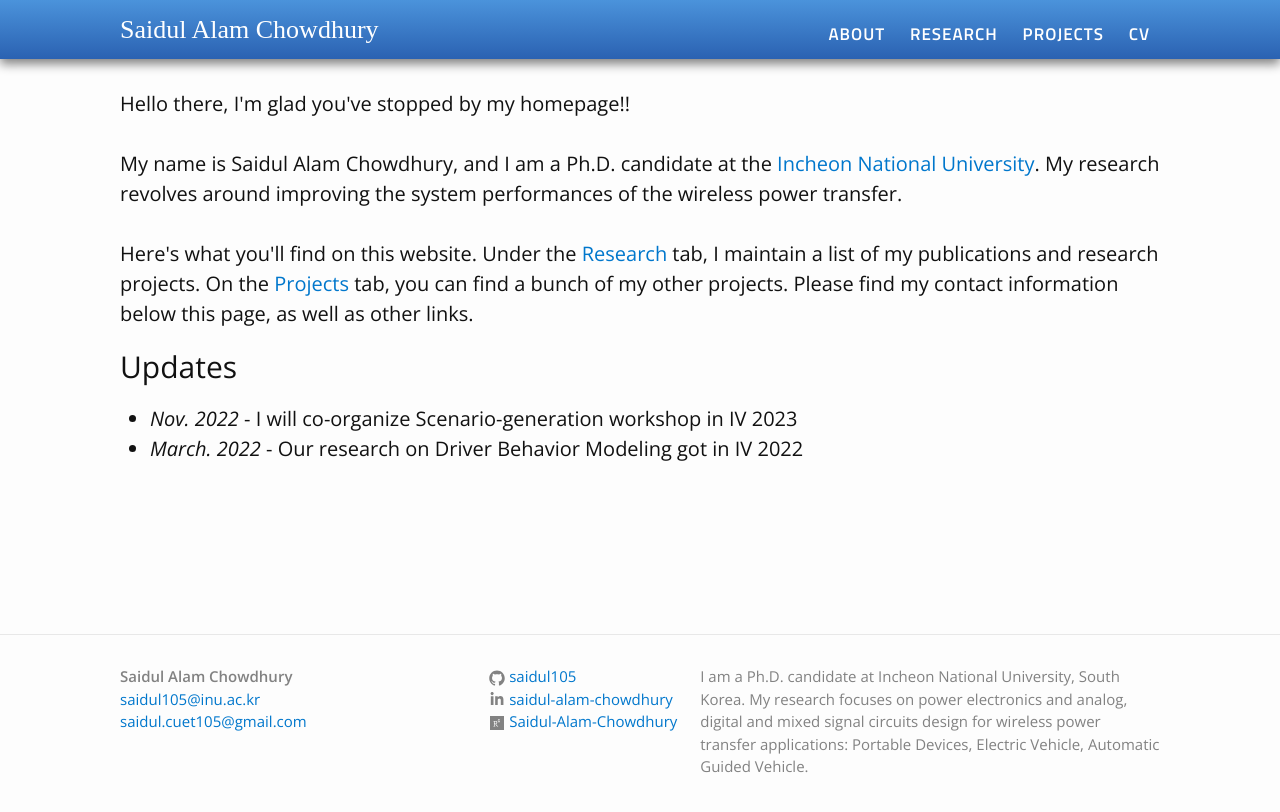
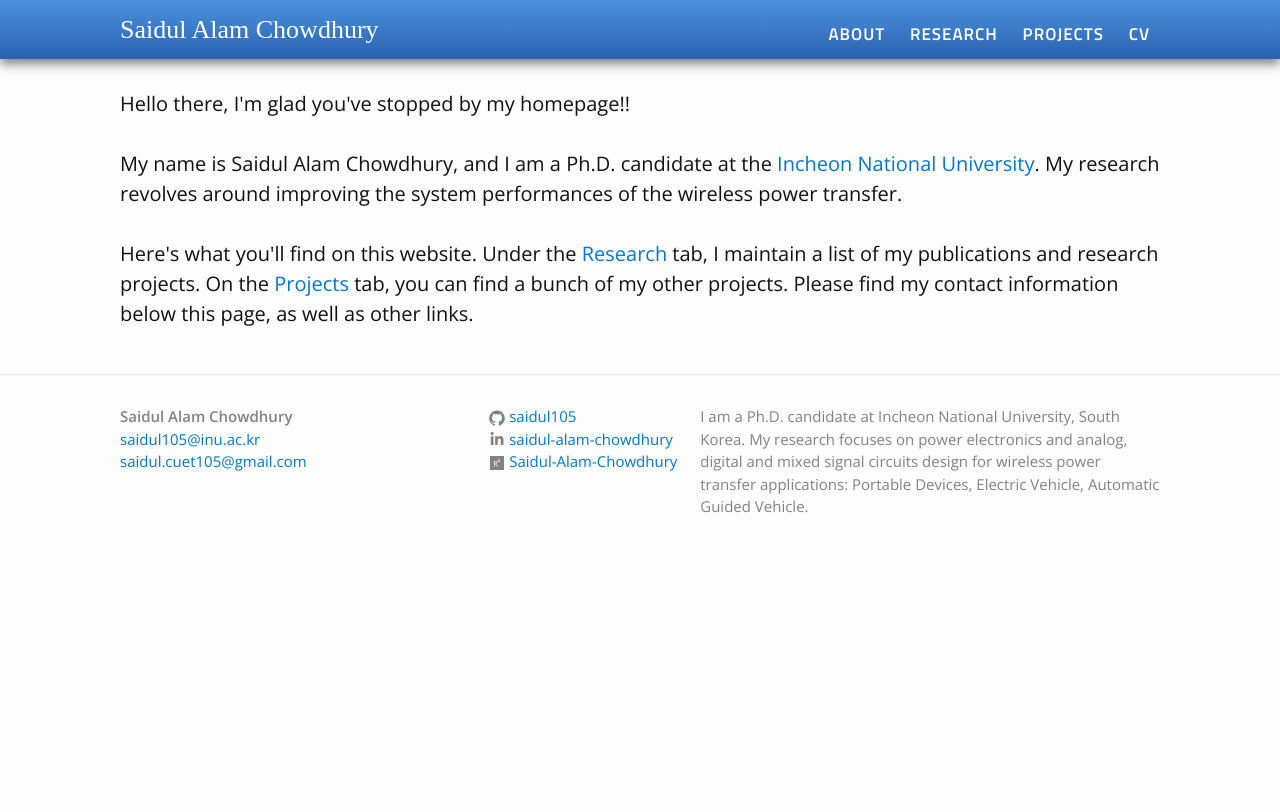
Before and after one commit to saidul105/saidul105.github.io, a Jekyll site: the page built from index.html, in a window 1280 px wide. Shown: the top 812 px of the page. Built offline with Jekyll 4.4.1, drawn with Linux system fonts in a browser that asks for light colours.

Commit message:
Update index.html

```diff
--- a/index.html
+++ b/index.html
@@ -25,11 +25,6 @@ Feel free to read a bit more <a href="/about">about me</a>.</p> -->
 
 </div>
 
-<h2>Updates</h2>
-<div class="updates" style="height: 10em; overflow-y: scroll;">
-<ul>
-<li><i>Nov. 2022</i> - I will co-organize Scenario-generation workshop in IV 2023</li>
-<li><i>March. 2022</i> - Our research on Driver Behavior Modeling got in IV 2022</li>
-</ul>
+
 
 </div>
```
